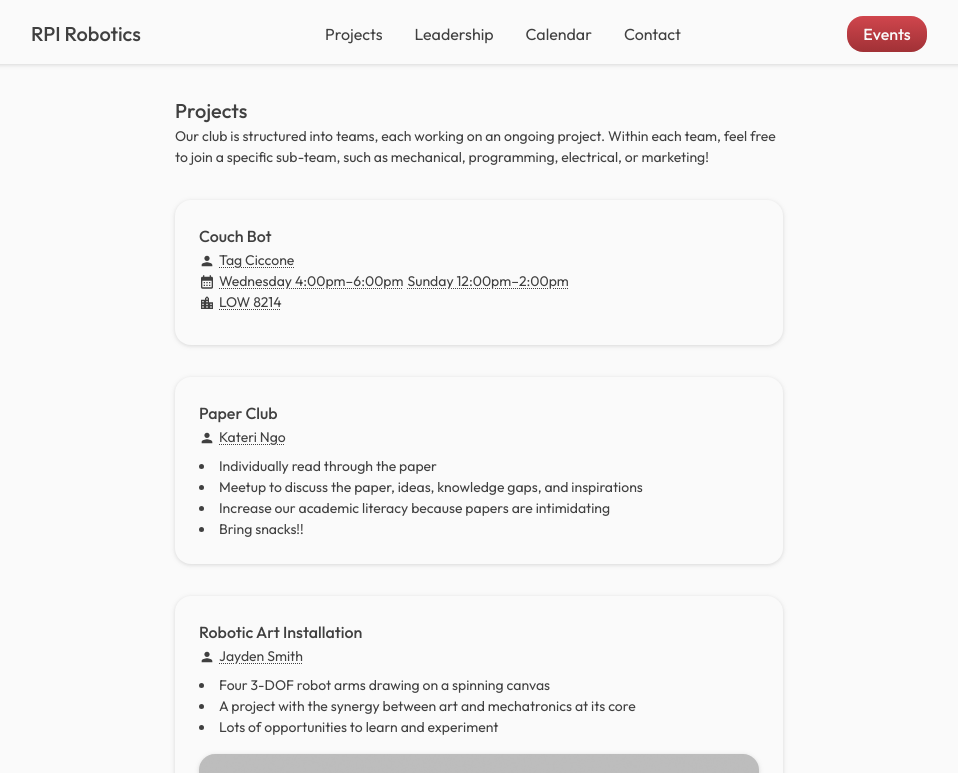
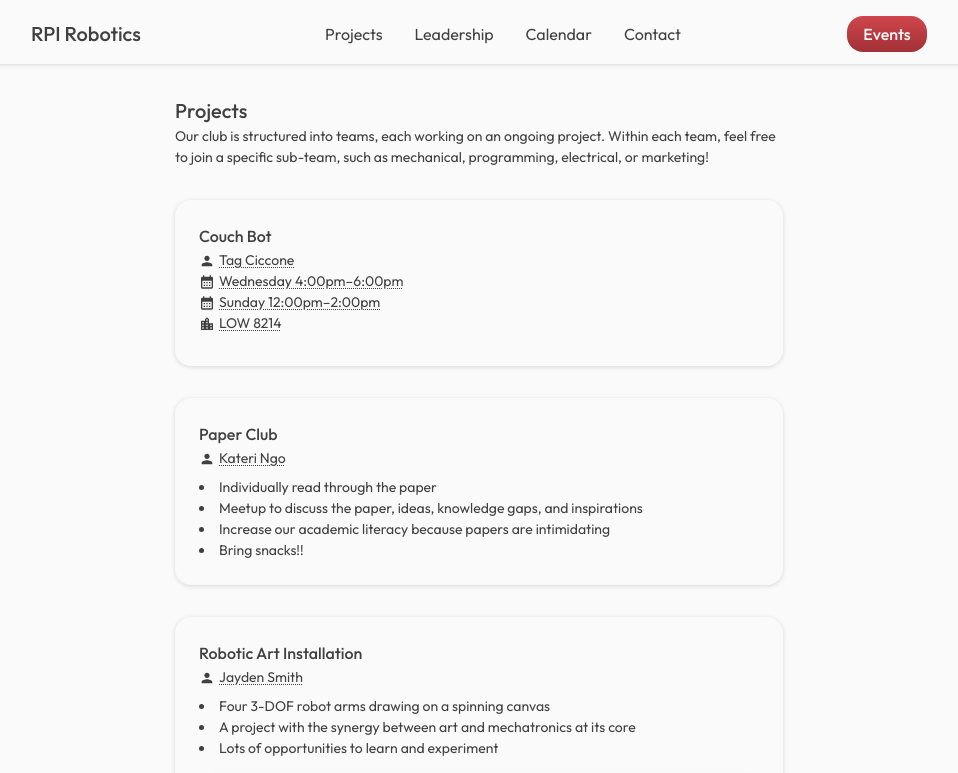
Before and after one commit to haydenheroux/rpi-robotics-website, a React (Vite) app: page / in a window 1280 px wide. Shown: the top 773 px of the page, without its empty margins (161-1119 px from the left). Built offline with nearby package versions, Linux system fonts and the light colour scheme.

Commit message:
One item per icon.

```diff
--- a/src/components/ProjectCard.tsx
+++ b/src/components/ProjectCard.tsx
@@ -15,11 +15,9 @@ interface InfoRowProps<Type> {
 }
 
 function InfoRow<Type>({ Icon, items, text, hover }: InfoRowProps<Type>) {
-  return (
+  return items.map((item, index) => (
     <div className="flex flex-row gap-1 items-center">
-      <Icon size={16} className="h-full text-neutral-700" />
-      <div className="flex flex-row gap-1 items-center">
-        {items.map((item, index) => (
+      <Icon size={16} className="text-neutral-700" />
       <span
         key={index}
         title={hover(item)}
@@ -27,10 +25,8 @@ function InfoRow<Type>({ Icon, items, text, hover }: InfoRowProps<Type>) {
       >
         {text(item)}
       </span>
-        ))}
     </div>
-    </div>
-  );
+  ));
 }
 
 export interface ProjectCardProps {
```
Lines whose indentation alone changed are shown as unchanged.
